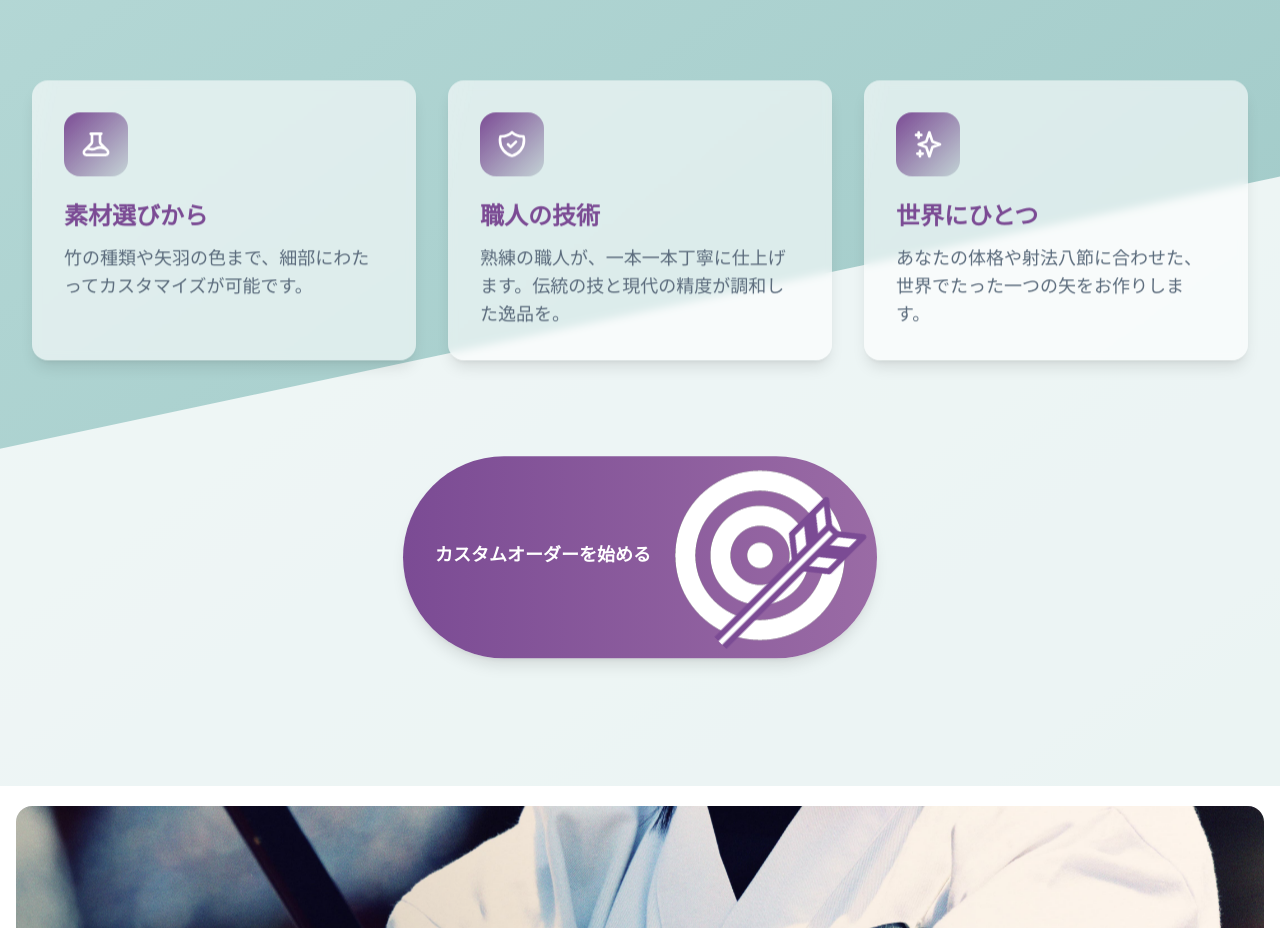
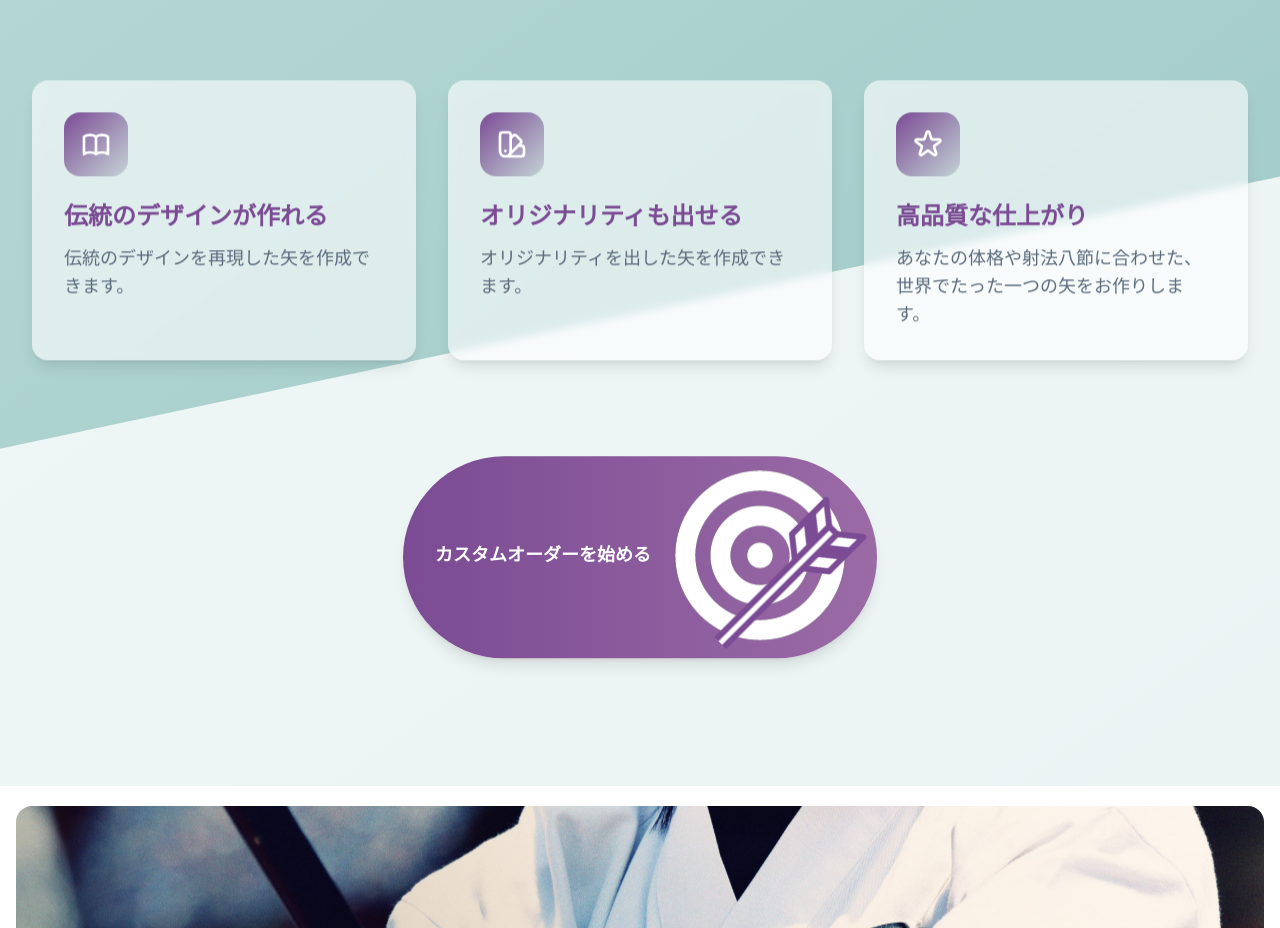
Before and after one commit to k-karasawa/photographs-portfolio, a Next.js app: page / in a window 1280 px wide. Shown: the part 940-1868 px from the top of the page. Built offline with nearby package versions, Linux system fonts and the light colour scheme.

Commit message:
fix-card

```diff
--- a/src/Sections/Custom/Custom.tsx
+++ b/src/Sections/Custom/Custom.tsx
@@ -1,6 +1,7 @@
 import { useRef } from 'react'
 import { motion, useScroll, useTransform } from 'framer-motion'
 import { AnimatedTargetButton } from '@/components/AnimatedTargetButton'
+import { features } from './featuresData'
 
 export const CustomOrderSection = () => {
   const containerRef = useRef<HTMLDivElement>(null)
@@ -92,63 +93,3 @@ export const CustomOrderSection = () => {
     </section>
   )
 }
-
-const features = [
-  {
-    title: "素材選びから",
-    description: "竹の種類や矢羽の色まで、細部にわたってカスタマイズが可能です。",
-    icon: ({ className }: { className?: string }) => (
-      <svg
-        className={className}
-        fill="none"
-        viewBox="0 0 24 24"
-        stroke="currentColor"
-      >
-        <path
-          strokeLinecap="round"
-          strokeLinejoin="round"
-          strokeWidth={2}
-          d="M19.428 15.428a2 2 0 00-1.022-.547l-2.387-.477a6 6 0 00-3.86.517l-.318.158a6 6 0 01-3.86.517L6.05 15.21a2 2 0 00-1.806.547M8 4h8l-1 1v5.172a2 2 0 00.586 1.414l5 5c1.26 1.26.367 3.414-1.415 3.414H4.828c-1.782 0-2.674-2.154-1.414-3.414l5-5A2 2 0 009 10.172V5L8 4z"
-        />
-      </svg>
-    )
-  },
-  {
-    title: "職人の技術",
-    description: "熟練の職人が、一本一本丁寧に仕上げます。伝統の技と現代の精度が調和した逸品を。",
-    icon: ({ className }: { className?: string }) => (
-      <svg
-        className={className}
-        fill="none"
-        viewBox="0 0 24 24"
-        stroke="currentColor"
-      >
-        <path
-          strokeLinecap="round"
-          strokeLinejoin="round"
-          strokeWidth={2}
-          d="M9 12l2 2 4-4m5.618-4.016A11.955 11.955 0 0112 2.944a11.955 11.955 0 01-8.618 3.04A12.02 12.02 0 003 9c0 5.591 3.824 10.29 9 11.622 5.176-1.332 9-6.03 9-11.622 0-1.042-.133-2.052-.382-3.016z"
-        />
-      </svg>
-    )
-  },
-  {
-    title: "世界にひとつ",
-    description: "あなたの体格や射法八節に合わせた、世界でたった一つの矢をお作りします。",
-    icon: ({ className }: { className?: string }) => (
-      <svg
-        className={className}
-        fill="none"
-        viewBox="0 0 24 24"
-        stroke="currentColor"
-      >
-        <path
-          strokeLinecap="round"
-          strokeLinejoin="round"
-          strokeWidth={2}
-          d="M5 3v4M3 5h4M6 17v4m-2-2h4m5-16l2.286 6.857L21 12l-5.714 2.143L13 21l-2.286-6.857L5 12l5.714-2.143L13 3z"
-        />
-      </svg>
-    )
-  }
-]
--- /dev/null
+++ b/src/Sections/Custom/featuresData.tsx
@@ -0,0 +1,67 @@
+type FeatureIcon = ({ className }: { className?: string }) => JSX.Element
+
+interface Feature {
+  title: string
+  description: string
+  icon: FeatureIcon
+}
+
+export const features: Feature[] = [
+  {
+    title: "伝統のデザインが作れる",
+    description: "伝統のデザインを再現した矢を作成できます。",
+    icon: ({ className }: { className?: string }) => (
+      <svg
+        className={className}
+        fill="none"
+        viewBox="0 0 24 24"
+        stroke="currentColor"
+      >
+        <path
+          strokeLinecap="round"
+          strokeLinejoin="round"
+          strokeWidth={2}
+          d="M12 6.253v13m0-13C10.832 5.477 9.246 5 7.5 5S4.168 5.477 3 6.253v13C4.168 18.477 5.754 18 7.5 18s3.332.477 4.5 1.253m0-13C13.168 5.477 14.754 5 16.5 5c1.747 0 3.332.477 4.5 1.253v13C19.832 18.477 18.247 18 16.5 18c-1.746 0-3.332.477-4.5 1.253"
+        />
+      </svg>
+    )
+  },
+  {
+    title: "オリジナリティも出せる",
+    description: "オリジナリティを出した矢を作成できます。",
+    icon: ({ className }: { className?: string }) => (
+      <svg
+        className={className}
+        fill="none"
+        viewBox="0 0 24 24"
+        stroke="currentColor"
+      >
+        <path
+          strokeLinecap="round"
+          strokeLinejoin="round"
+          strokeWidth={2}
+          d="M7 21a4 4 0 01-4-4V5a2 2 0 012-2h4a2 2 0 012 2v12a4 4 0 01-4 4zm0 0h12a2 2 0 002-2v-4a2 2 0 00-2-2h-2.343M11 7.343l1.657-1.657a2 2 0 012.828 0l2.829 2.829a2 2 0 010 2.828l-8.486 8.485M7 17h.01"
+        />
+      </svg>
+    )
+  },
+  {
+    title: "高品質な仕上がり",
+    description: "あなたの体格や射法八節に合わせた、世界でたった一つの矢をお作りします。",
+    icon: ({ className }: { className?: string }) => (
+      <svg
+        className={className}
+        fill="none"
+        viewBox="0 0 24 24"
+        stroke="currentColor"
+      >
+        <path
+          strokeLinecap="round"
+          strokeLinejoin="round"
+          strokeWidth={2}
+          d="M11.049 2.927c.3-.921 1.603-.921 1.902 0l1.519 4.674a1 1 0 00.95.69h4.915c.969 0 1.371 1.24.588 1.81l-3.976 2.888a1 1 0 00-.363 1.118l1.518 4.674c.3.922-.755 1.688-1.538 1.118l-3.976-2.888a1 1 0 00-1.176 0l-3.976 2.888c-.783.57-1.838-.197-1.538-1.118l1.518-4.674a1 1 0 00-.363-1.118l-3.976-2.888c-.784-.57-.38-1.81.588-1.81h4.914a1 1 0 00.951-.69l1.519-4.674z"
+        />
+      </svg>
+    )
+  }
+]
```
